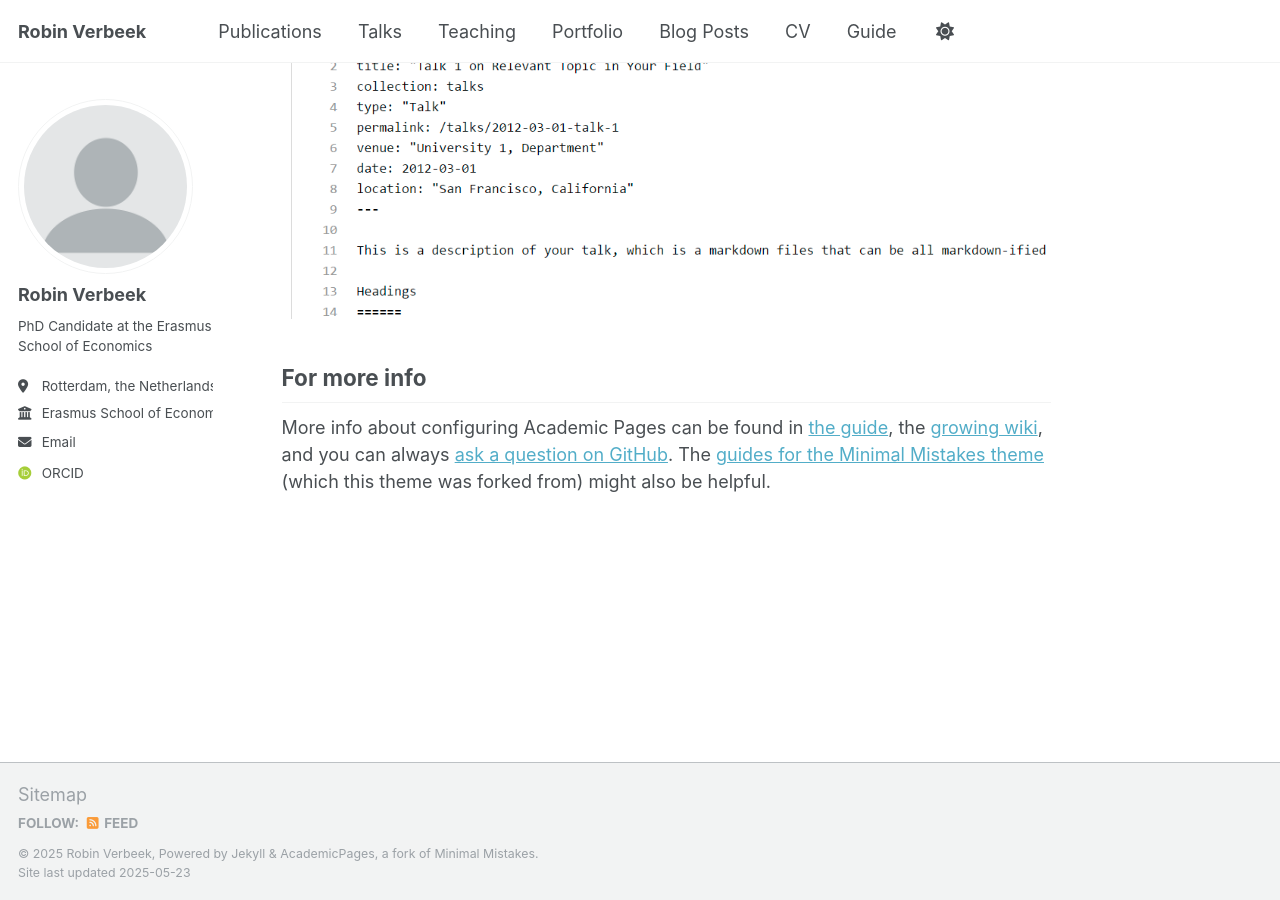
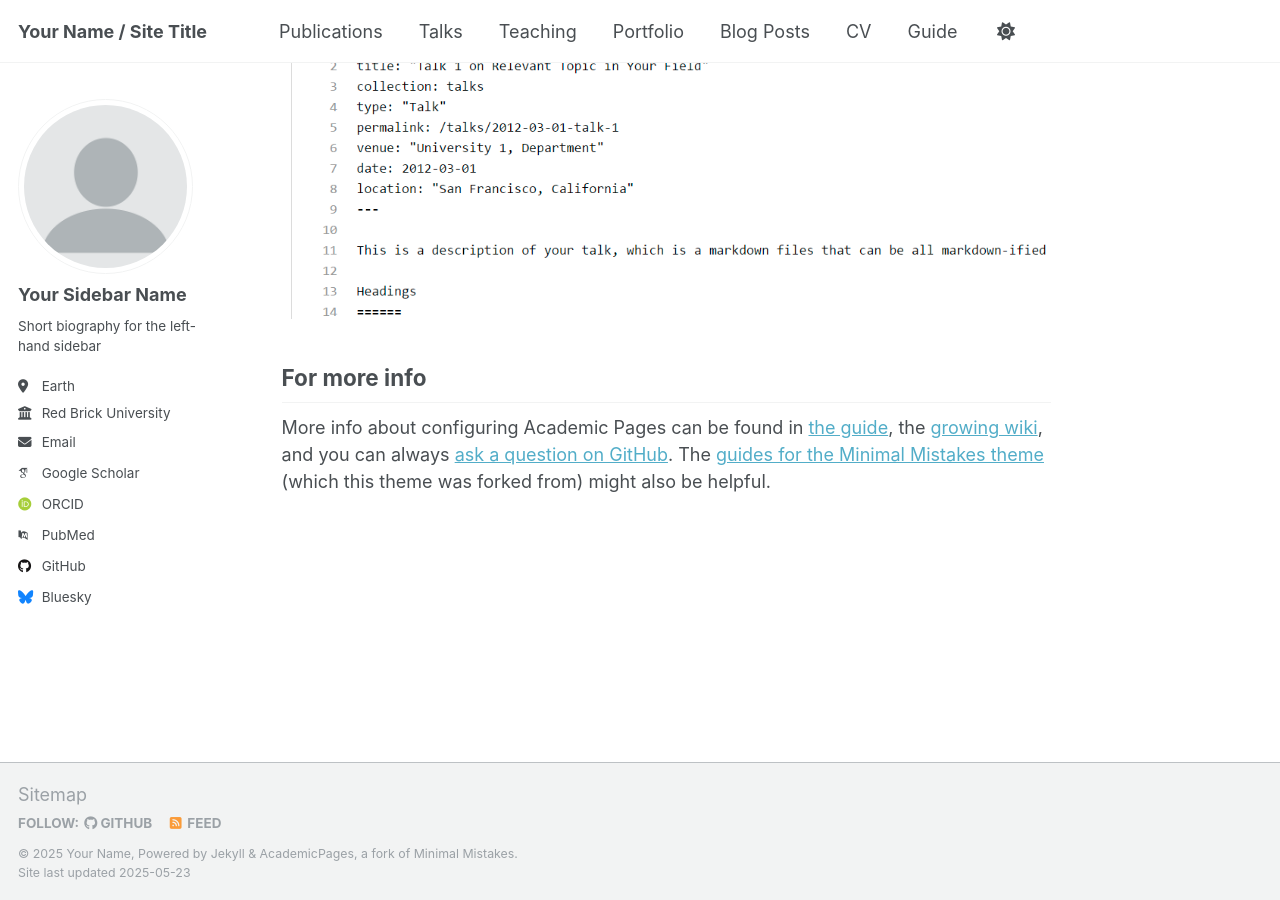
Before and after one commit to RobinV1/robinv1.github.io, a Jekyll site: the page built from _pages/about.md, in a window 1280 px wide and 900 px high, scrolled down 2636 px. Built offline with Jekyll 4.4.1, drawn with Linux system fonts in a browser that asks for light colours; some web fonts are replaced.

Commit message:
Update _config.yml

```diff
--- a/_config.yml
+++ b/_config.yml
@@ -9,11 +9,11 @@
 # Basic Site Settings
 locale                   : "en-US"
 site_theme               : "default"
-title                    : "Robin Verbeek"
+title                    : "Your Name / Site Title"
 title_separator          : "-"
-name                     : &name "Robin Verbeek"
-description              : &description "I am a PhD Candidate at the Erasmus School of Economics. The main focus of my PhD is on mental health."
-url                      : https://robinV1.github.io # the base hostname & protocol for your site e.g. "https://[your GitHub username].github.io" or if you already have some other page hosted on Github then use "https://[your GitHub username].github.io/[Your Repo Name]"
+name                     : &name "Your Name"
+description              : &description "personal description"
+url                      : https://academicpages.github.io # the base hostname & protocol for your site e.g. "https://[your GitHub username].github.io" or if you already have some other page hosted on Github then use "https://[your GitHub username].github.io/[Your Repo Name]"
 baseurl                  : "" # the subpath of your site, e.g. "/blog"
 repository               : "academicpages/academicpages.github.io"
 
@@ -23,22 +23,22 @@ repository               : "academicpages/academicpages.github.io"
 author:
   # Biographic information
   avatar           : "profile.png"
-  name             : "Robin Verbeek"
-  pronouns         :
-  bio              : "PhD Candidate at the Erasmus School of Economics"
-  location         : "Rotterdam, the Netherlands"
-  employer         : "Erasmus School of Economics"
+  name             : "Your Sidebar Name"
+  pronouns         : # example: "she/her"
+  bio              : "Short biography for the left-hand sidebar"
+  location         : "Earth"
+  employer         : "Red Brick University"
   uri              : # URL
-  email            : "verbeek@ese.eur.nl"
+  email            : "none@example.org"
 
   # Academic websites
   academia         : # URL
   arxiv            : # URL - Update with the correct link to your profile
-  googlescholar    : # URL
+  googlescholar    : "https://scholar.google.com/citations?user=PS_CX0AAAAAJ"
   impactstory      : # URL
-  orcid            : "https://orcid.org/0009-0003-0124-6782"
+  orcid            : "http://orcid.org/yourorcidurl"
   semantic         : # URL
-  pubmed           : # URL
+  pubmed           : "https://www.ncbi.nlm.nih.gov/pubmed/?term=john+snow"
   researchgate     : # URL
   scopus           : # URL
 
@@ -46,12 +46,12 @@ author:
   bitbucket        : # Username - Update with your username on the site
   codepen          : # Username
   dribbble         : # Username
-  github           : # "RobinV1"
+  github           : "academicpages"
   kaggle           : # Username
   stackoverflow    : # User number or user number and name (i.e., use "1" or "1/jeff-atwood")
 
   # Social media
-  bluesky          : # Replace this with you Bluesky username
+  bluesky          : "bsky.app" # Replace this with you Bluesky username
   facebook         : # Username
   flickr           : # Username
   foursquare       : # Username
```
